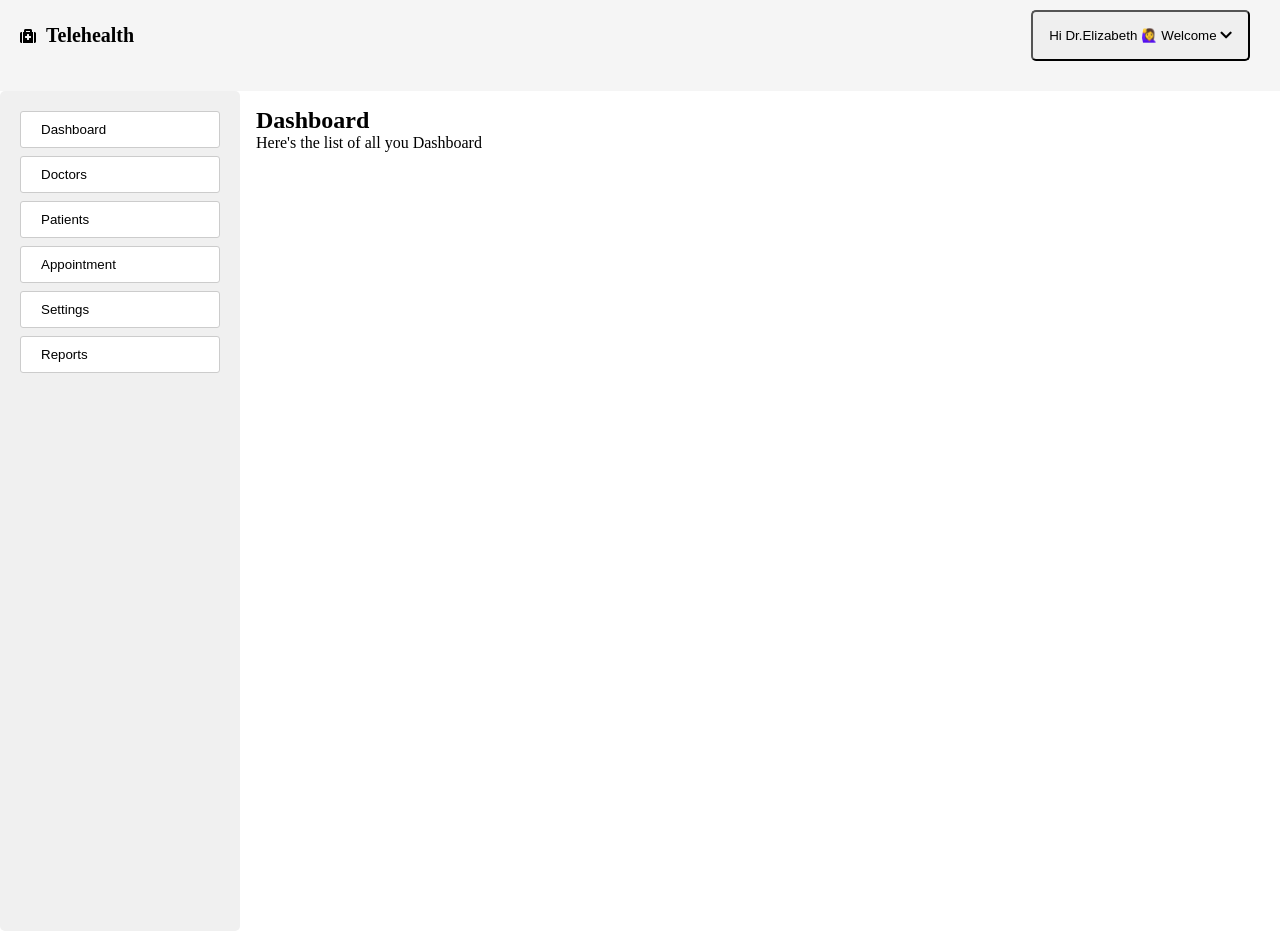
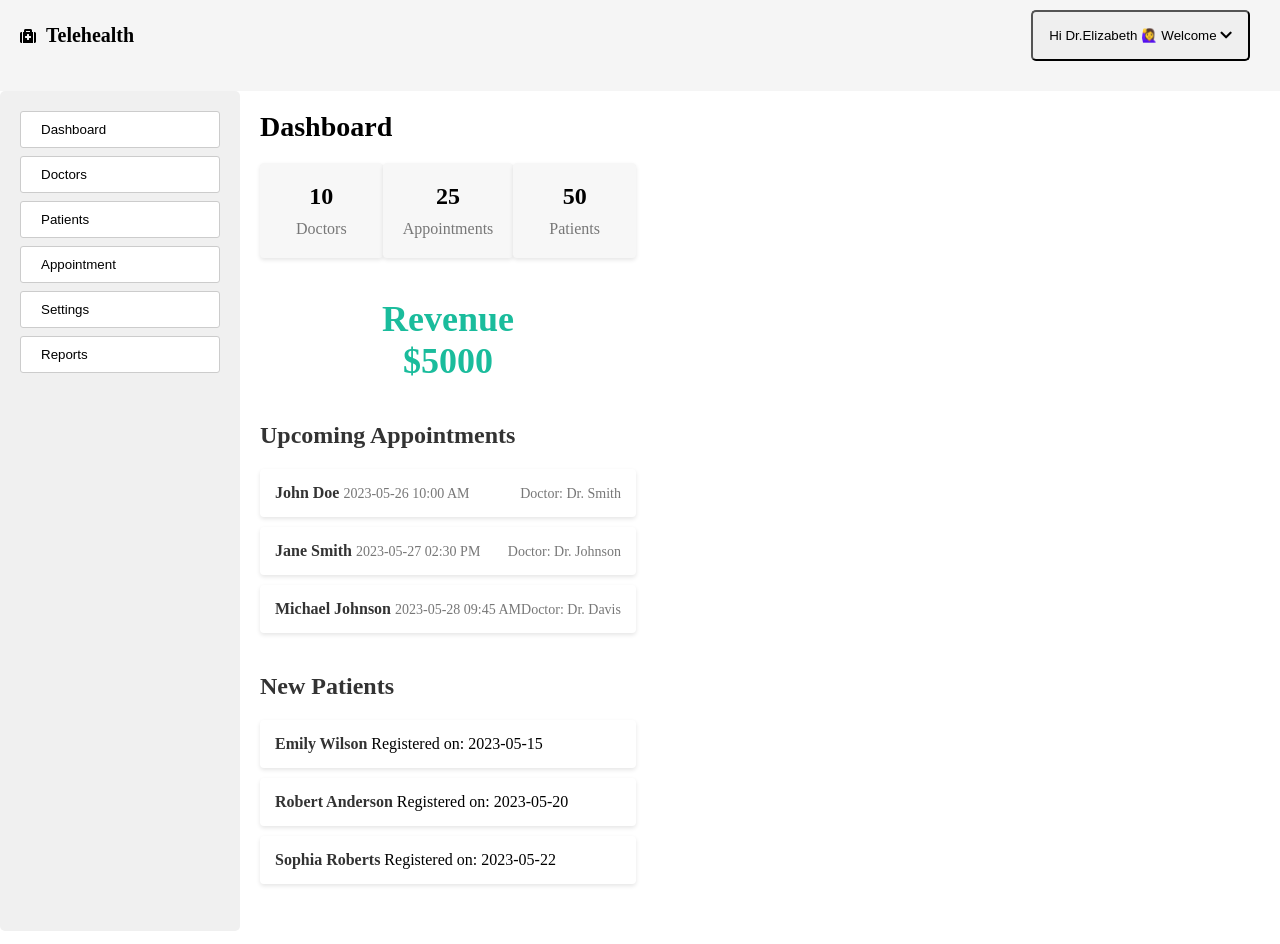
Before and after one commit to telehealth-Group/Telehealth, a Svelte app in the folder client/: page / in a window 1280 px wide. Both pictures are taken after a click on the button "Dashboard". Built offline with nearby package versions, Linux system fonts and the light colour scheme.

Commit message:
Updated Dashboard

```diff
--- a/client/src/UI/Dashboard.svelte
+++ b/client/src/UI/Dashboard.svelte
@@ -1,16 +1,242 @@
 <script>
+    let doctorsCount = 10;
+    let appointmentsCount = 25;
+    let patientsCount = 50;
+    let revenue = 5000;
 
-</script>
+    let upcomingAppointments = [
+      {
+        patientName: "John Doe",
+        appointmentTime: "2023-05-26 10:00 AM",
+        doctorName: "Dr. Smith",
+      },
+      {
+        patientName: "Jane Smith",
+        appointmentTime: "2023-05-27 02:30 PM",
+        doctorName: "Dr. Johnson",
+      },
+      {
+        patientName: "Michael Johnson",
+        appointmentTime: "2023-05-28 09:45 AM",
+        doctorName: "Dr. Davis",
+      },
+    ];
 
-<section class="doctors--list-header">
-    <nav class="doctor--list-nav">
-        <h2>Dashboard</h2>
-        <p>Here's the list of all you Dashboard</p>
-    </nav>
-</section>
+    let newPatients = [
+      { patientName: "Emily Wilson", registrationDate: "2023-05-15" },
+      { patientName: "Robert Anderson", registrationDate: "2023-05-20" },
+      { patientName: "Sophia Roberts", registrationDate: "2023-05-22" },
+    ];
+  </script>
 
-<style>
-    .doctors--list-header{
-        padding: 1rem;
+  <div class="container">
+    <h1>Dashboard</h1>
+
+    <div class="summary">
+      <div class="summary-item">
+        <h2>{doctorsCount}</h2>
+        <p>Doctors</p>
+      </div>
+      <div class="summary-item">
+        <h2>{appointmentsCount}</h2>
+        <p>Appointments</p>
+      </div>
+      <div class="summary-item">
+        <h2>{patientsCount}</h2>
+        <p>Patients</p>
+      </div>
+    </div>
+
+    <div class="revenue">
+      <h2>Revenue</h2>
+      <h2>${revenue}</h2>
+    </div>
+
+    <!-- Upcoming Appointments -->
+    <div class="dashboard-item">
+      <h2>Upcoming Appointments</h2>
+      <ul>
+        {#each upcomingAppointments as appointment}
+          <li>
+            <div class="patient-info">
+              <div>
+                <span class="patient-name">{appointment.patientName}</span>
+                <span class="appointment-time">{appointment.appointmentTime}</span>
+              </div>
+              <div>
+                <span class="doctor-name">Doctor: {appointment.doctorName}</span>
+              </div>
+            </div>
+          </li>
+        {/each}
+      </ul>
+    </div>
+
+    <!-- New Patients -->
+    <div class="dashboard-item">
+      <h2>New Patients</h2>
+      <ul>
+        {#each newPatients as patient}
+          <li>
+            <div class="patient-info">
+              <div>
+                <span class="patient-name">{patient.patientName}</span>
+                <span class="registration-date">Registered on: {patient.registrationDate}</span>
+              </div>
+            </div>
+          </li>
+        {/each}
+      </ul>
+    </div>
+
+    <!-- Add more dashboard items here as needed -->
+  </div>
+
+  <style>
+    .container {
+      max-width: 800px;
+      margin: 0 auto;
+      padding: 20px;
     }
-</style>
+
+    h1 {
+      font-size: 28px;
+      font-weight: bold;
+      margin-bottom: 20px;
+    }
+
+    .summary {
+      display: flex;
+      justify-content: space-between;
+      margin-bottom: 40px;
+    }
+
+    .summary-item {
+      flex: 1;
+      padding: 20px;
+      background-color: #f7f7f7;
+      border-radius: 4px;
+      box-shadow: 0 2px 4px rgba(0, 0, 0, 0.1);
+      text-align: center;
+    }
+
+    .summary-item h2 {
+      font-size: 24px;
+      font-weight: bold;
+      margin-bottom: 10px;
+    }
+
+    .summary-item p {
+      font-size: 16px;
+      color: #777;
+      margin-bottom: 0;
+    }
+
+    .revenue {
+      text-align: center;
+      margin-bottom: 40px;
+    }
+
+    .revenue h2 {
+      font-size: 36px;
+      font-weight: bold;
+      color: #1abc9c;
+      margin: 0;
+    }
+
+    .dashboard-item {
+      margin-bottom: 40px;
+    }
+
+    .dashboard-item h2 {
+      font-size: 24px;
+      font-weight: bold;
+      margin-bottom: 20px;
+      color: #333;
+    }
+
+    .dashboard-item ul {
+      list-style-type: none;
+      padding: 0;
+      margin: 0;
+    }
+
+    .dashboard-item li {
+      margin-bottom: 10px;
+      background-color: #fff;
+      padding: 15px;
+      border-radius: 4px;
+      box-shadow: 0 2px 4px rgba(0, 0, 0, 0.1);
+      transition: box-shadow 0.3s ease;
+    }
+
+    .dashboard-item li:hover {
+      box-shadow: 0 4px 8px rgba(0, 0, 0, 0.1);
+    }
+
+    .dashboard-item .patient-info {
+      display: flex;
+      justify-content: space-between;
+      align-items: center;
+    }
+
+    .dashboard-item .patient-name {
+      font-weight: bold;
+      color: #333;
+    }
+
+    .dashboard-item .appointment-time {
+      color: #777;
+      font-size: 14px;
+    }
+
+    .dashboard-item .doctor-name {
+      color: #777;
+      font-size: 14px;
+    }
+
+    @media (max-width: 600px) {
+      .summary {
+        flex-direction: column;
+      }
+
+      .summary-item {
+        margin-bottom: 20px;
+      }
+    }
+
+    @media (max-width: 400px) {
+      h1 {
+        font-size: 24px;
+      }
+
+      .summary-item h2 {
+        font-size: 20px;
+      }
+
+      .summary-item p {
+        font-size: 14px;
+      }
+
+      .revenue h2 {
+        font-size: 28px;
+      }
+
+      .dashboard-item h2 {
+        font-size: 20px;
+      }
+
+      .dashboard-item li {
+        padding: 10px;
+      }
+
+      .dashboard-item .patient-name {
+        font-size: 16px;
+      }
+
+      .dashboard-item .appointment-time,
+      .dashboard-item .doctor-name {
+        font-size: 12px;
+      }
+    }
+  </style>
```
